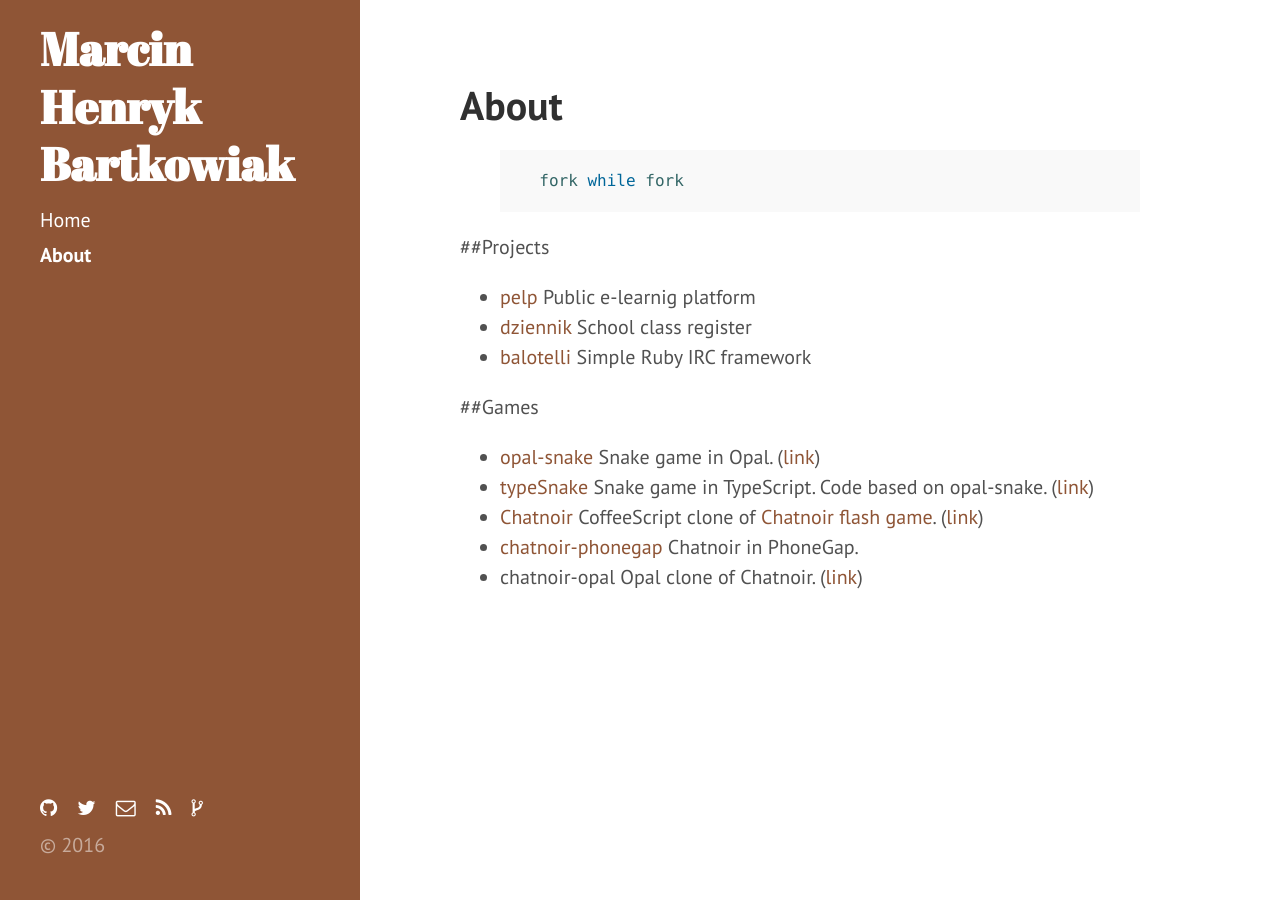
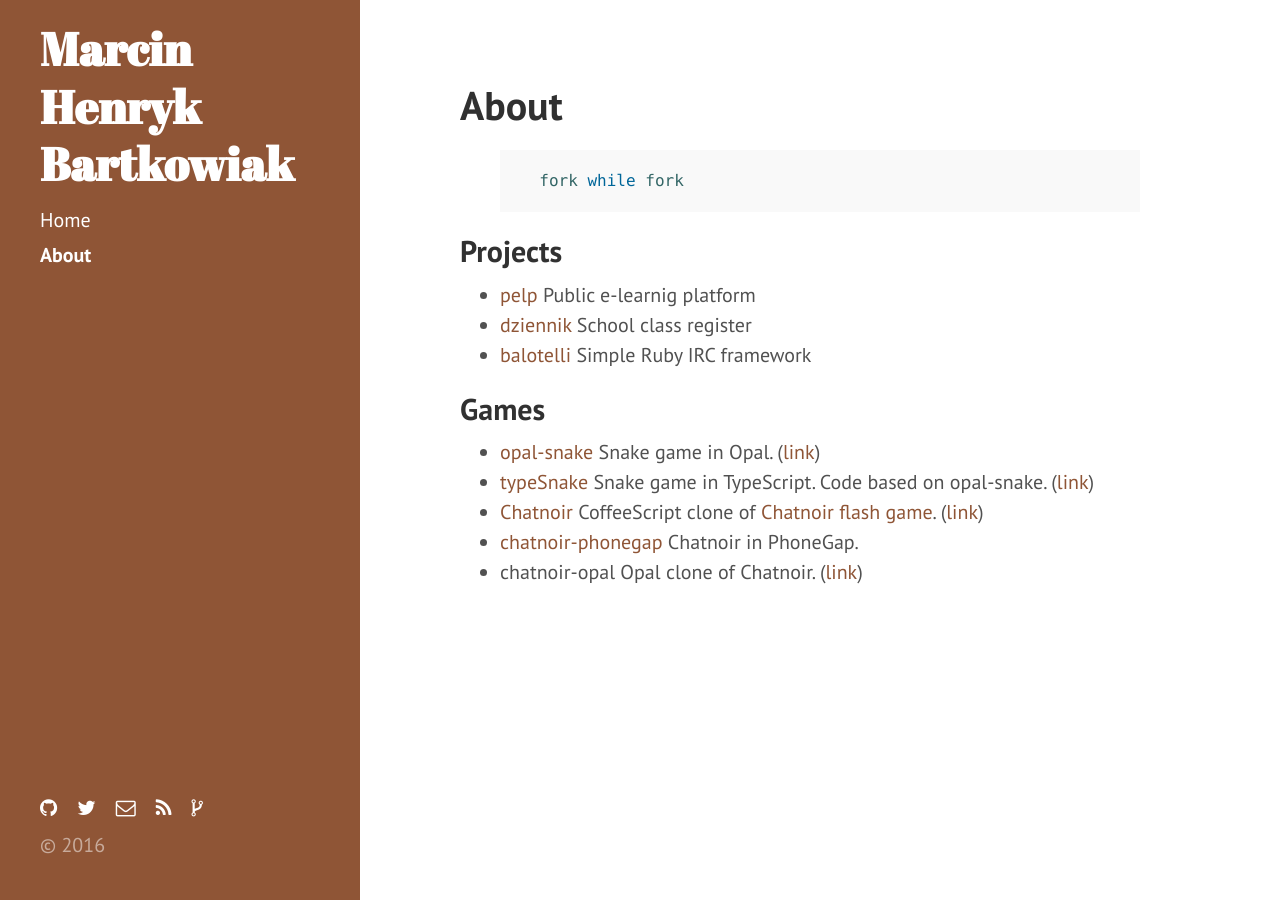
Before and after one commit to mhib/mhib.github.io, a Jekyll site: the page built from about.md, in a window 1280 px wide. Built offline with Jekyll 4.4.1, drawn with Linux system fonts in a browser that asks for light colours.

Commit message:
Minor changes

```diff
--- a/_includes/sidebar.html
+++ b/_includes/sidebar.html
@@ -6,7 +6,7 @@
           {{ site.title }}
         </a>
       </h1>
-      {% if page.description %}<p class="lead">{{ site.description }}</p>{% endif %}
+      {% if page.description %}<p class="lead">{{ page.description }}</p>{% endif %}
     </div>
 
     <nav class="sidebar-nav">
--- a/about.md
+++ b/about.md
@@ -2,11 +2,12 @@
 layout: page
 title: About
 ---
+
 {% highlight ruby %}
   fork while fork
 {% endhighlight %}
 
-##Projects
+## Projects
 * [pelp](https://github.com/ii-lo/pelp)
 Public e-learnig platform
 * [dziennik](https://github.com/mhib/dziennik)
@@ -15,7 +16,7 @@
 Simple Ruby IRC framework
 
 
-##Games
+## Games
 * [opal-snake](https://github.com/mhib/opal-snake)
 Snake game in Opal. ([link](http://snakes.bitballoon.com/))
 * [typeSnake](https://github.com/mhib/typeSnake)
```
